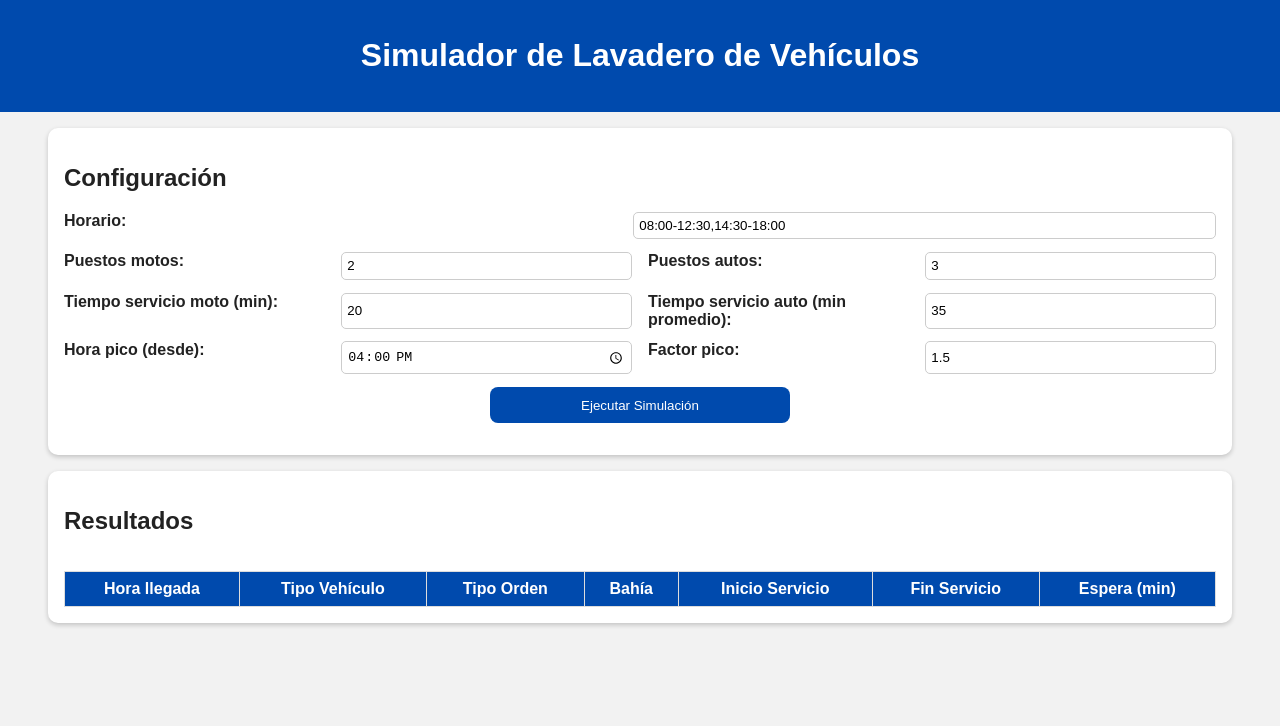
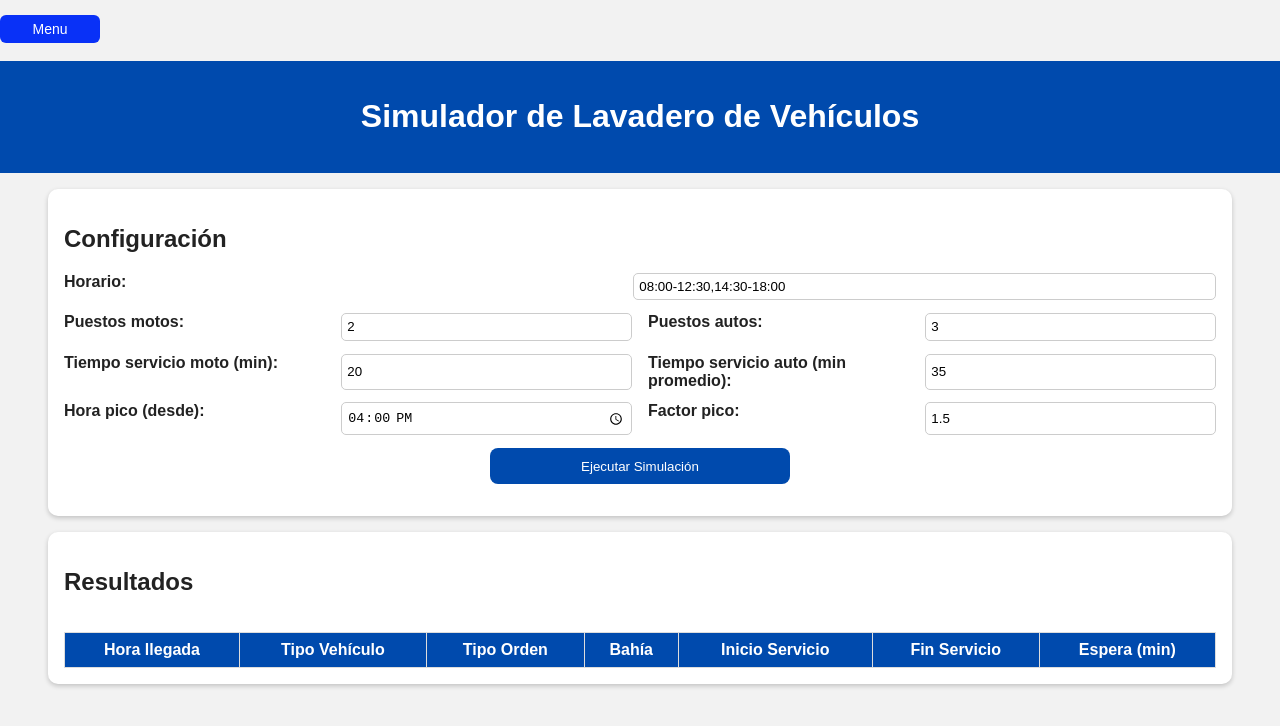
Before and after one commit to Diego-OM03/congruencial, a plain HTML site: page lavadero/lavadero.html in a window 1280 px wide. Drawn offline with Linux system fonts and the light colour scheme.

Commit message:
update button menu

```diff
--- a/lavadero/lavadero.html
+++ b/lavadero/lavadero.html
@@ -5,6 +5,12 @@
 <link rel="stylesheet" href="styles.css" />
 </head>
 <body>
+<div class="botones" >
+  <button type="button" onclick="window.location.href = '../index.html'" >Menu</button>
+</div>
+
+<br>
+
 <header>
 <h1>Simulador de Lavadero de Vehículos</h1>
 </header>
@@ -35,7 +41,9 @@
 <label>Factor pico:</label>
 <input type="number" id="factorPico" step="0.1" value="1.5" />
 </div>
-<button type="submit">Ejecutar Simulación</button>
+<div class="boton">
+  <button type="submit">Ejecutar Simulación</button>
+</div>
 </form>
 </section>
 
--- a/lavadero/styles.css
+++ b/lavadero/styles.css
@@ -36,7 +36,7 @@ padding: .4em;
 border-radius: 5px;
 border: 1px solid #ccc;
 }
-button {
+.boton button {
 background: #004aad;
 color: white;
 border: none;
@@ -48,7 +48,7 @@ max-width: 300px;
 margin: auto;
 display: block;
 }
-button:hover {
+.boton button:hover {
 background: #0063f7;
 }
 .tabla-container {
@@ -83,3 +83,32 @@ button {
 width: 100%;
 }
 }
+
+.botones {
+  margin-top: 15px;
+  display: flex;
+  justify-content: left; /* Centra los botones */
+  gap: 8px;
+  flex-wrap: wrap; /* Permite que salten a otra fila si no caben */
+}
+/*Boton menu*/
+.botones button {
+  padding: 6px 12px;
+  border: none;
+  border-radius: 6px;
+  font-size: 14px;
+  cursor: pointer;
+  transition: 0.2s;
+  min-width: 100px;
+  max-width: 140px; /* Para que no sean enormes */
+  text-align: center;
+}
+
+.botones button {
+  background-color: #0931f7;
+  color: white;
+}
+.botones button:hover {
+  opacity: 0.9;
+  transform: scale(1.03);
+}
--- a/medidor/styles.css
+++ b/medidor/styles.css
@@ -70,3 +70,22 @@ th {
         padding: 8px;
     }
 }
+.boton {
+  margin-top: 15px;
+  display: flex;
+  justify-content: left; /* Centra los botones */
+  gap: 8px;
+  flex-wrap: wrap; /* Permite que salten a otra fila si no caben */
+}
+
+.boton button {
+  padding: 6px 12px;
+  border: none;
+  border-radius: 6px;
+  font-size: 14px;
+  cursor: pointer;
+  transition: 0.2s;
+  min-width: 100px;
+  max-width: 140px; /* Para que no sean enormes */
+  text-align: center;
+}
--- a/volados/styles.css
+++ b/volados/styles.css
@@ -232,3 +232,22 @@ button:hover {
   margin-bottom: 8px;
   color: #333;
 }
+.botones {
+  margin-top: 15px;
+  display: flex;
+  justify-content: left; /* Centra los botones */
+  gap: 8px;
+  flex-wrap: wrap; /* Permite que salten a otra fila si no caben */
+}
+
+.botones button {
+  padding: 6px 12px;
+  border: none;
+  border-radius: 6px;
+  font-size: 14px;
+  cursor: pointer;
+  transition: 0.2s;
+  min-width: 100px;
+  max-width: 140px; /* Para que no sean enormes */
+  text-align: center;
+}
```
Also changed, not shown: medidor/index.html (+3 -1 lines), volados/volados.html (+4 -0 lines).
